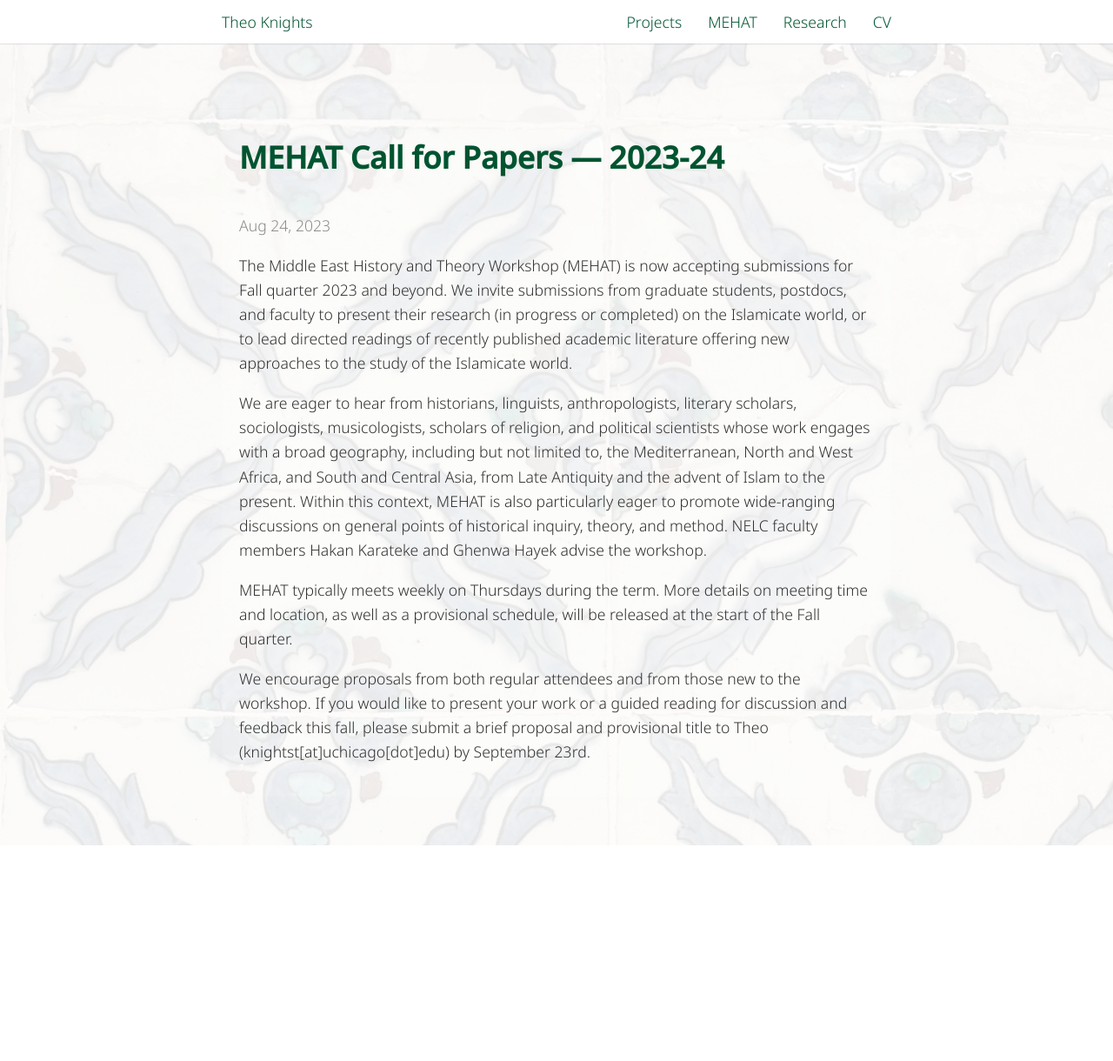
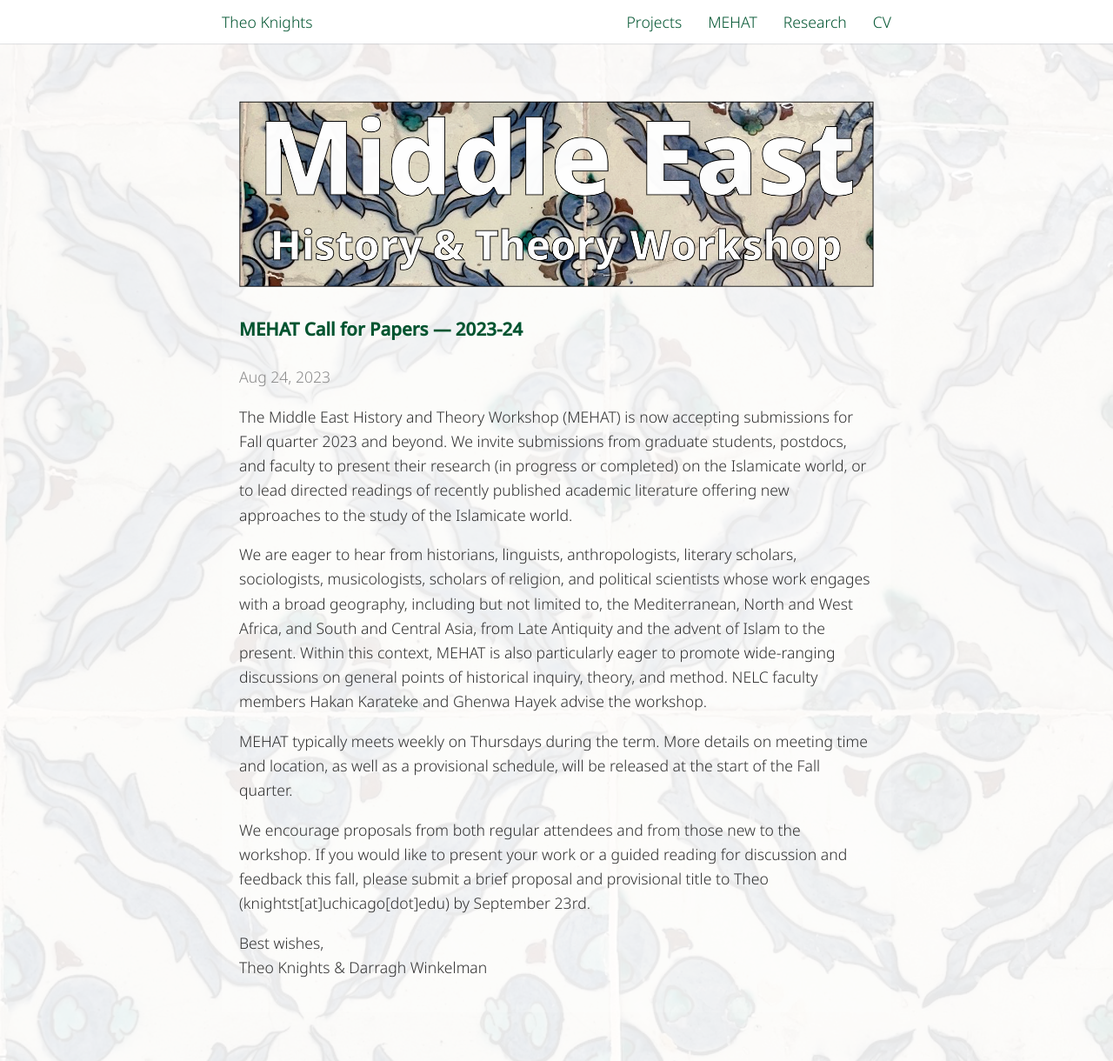
Before and after one commit to theoknights/theoknights.github.io, a Jekyll site: the page built from _posts/2023-08-05-mehat-call.markdown, in a window 1280 px wide and 1220 px high. Shown: the whole window at 87% size. Built offline with Jekyll 4.4.1, drawn with Linux system fonts in a browser that asks for light colours.

Commit message:
minor fixes

```diff
--- a/_layouts/post.html
+++ b/_layouts/post.html
@@ -5,8 +5,16 @@
 	<div class="white-overlay"></div>
 	<div class="image-overlay"></div>
 	<div class="page-container">
-
-    <h2>{{ page.title }}</h2>
+	<div class="logo-container">
+		<div style="float: top;" class="desktoponly no-padding" id="container">
+		<img alt="MEHAT logo" src="{{ site.url }}/images/mehat logo.png"
+				width="100%" id="imgClickAndChange"   />
+		</div>
+		<div class="mobileonly no-padding" id="container">
+			<img src="{{ site.url }}/images/mehat logo.png"  style="max-width:100%;height:auto" />
+		</div>
+	</div>
+    <h3>{{ page.title }}</h3>
     <time>{{ page.date | date: "%b %-d, %Y" }}{% if page.author %} • {{ page.author }}{% endif %}{% if page.meta %} • {{ page.meta }}{% endif %}</time>
 </body>
 {{ content }}
--- a/_posts/2023-08-05-mehat-call.markdown
+++ b/_posts/2023-08-05-mehat-call.markdown
@@ -12,3 +12,6 @@
 MEHAT typically meets weekly on Thursdays during the term. More details on meeting time and location, as well as a provisional schedule, will be released at the start of the Fall quarter.
 
 We encourage proposals from both regular attendees and from those new to the workshop. If you would like to present your work or a guided reading for discussion and feedback this fall, please submit a brief proposal and provisional title to Theo (knightst[at]uchicago[dot]edu) by September 23rd.
+
+Best wishes,
+<br>Theo Knights & Darragh Winkelman
--- a/blog/index.html
+++ b/blog/index.html
@@ -7,7 +7,6 @@
 	<div class="white-overlay"></div>
 	<div class="image-overlay"></div>
 	<div class="page-container">
-		<br>
 		<div class="logo-container">
 				<div style="float: top;" class="desktoponly no-padding" id="container">
 				<img alt="MEHAT logo" src="{{ site.url }}/images/mehat logo.png"
```
Also changed, not shown: 4 other files.
